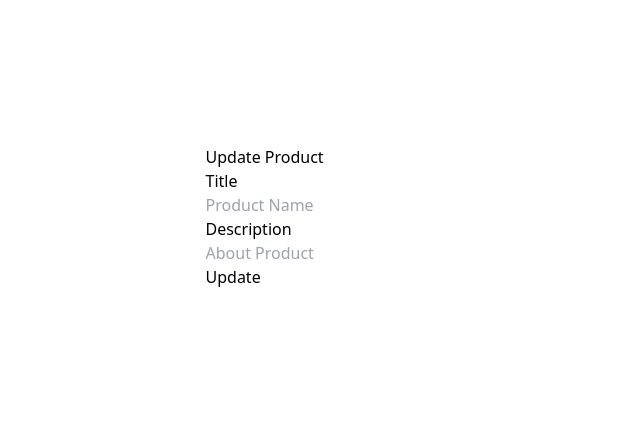
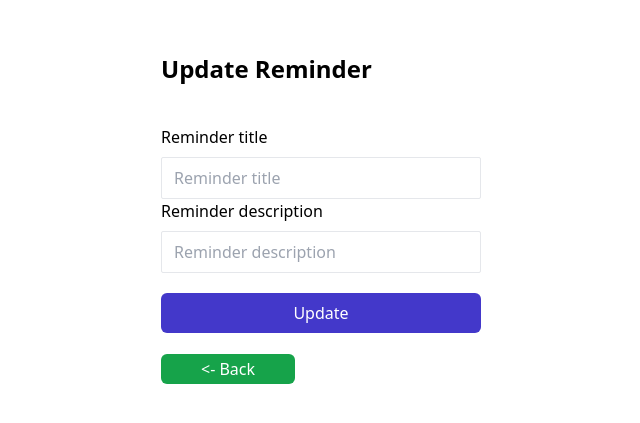
Before and after one commit to Rakesh-99/mern-stack-reminder-frontend, a React (Create React App) app: page /editreminder/1 in a window 1280 px wide. Shown: the part 183-606 px from the top of the page, without its empty margins (319-959 px from the left). Built offline with nearby package versions, Linux system fonts and the light colour scheme; no server answers.

Commit message:
Ui enhancement

```diff
--- a/src/Components/EditReminder/EditReminder.jsx
+++ b/src/Components/EditReminder/EditReminder.jsx
@@ -77,24 +77,24 @@ const EditReminder = () => {
         <>
             <div className="formController" style={{ display: 'flex', justifyContent: 'center', height: '100vh', alignItems: 'center' }}>
                 <form action="">
-                    <h1 style={{ marginTop: '3rem' }}>Update Product</h1>
+                    <h1 className='text-2xl mb-10 font-semibold'>Update Reminder</h1>
                     <div className="formContainer">
 
-                        <div className="sectionOne">
+                        <div className="sectionOne space-y-2">
 
-                            <label htmlFor="">Title</label><br />
-                            <input type="text" placeholder='Product Name' autoComplete='off' name='title' value={getProduct.title} onChange={changeHandle} required /> <br />
+                            <label htmlFor="">Reminder title</label><br />
+                            <input type="text" placeholder='Reminder title' autoComplete='off' name='title' value={getProduct.title} onChange={changeHandle} className='w-80 rounded-sm px-3 py-2 border' required /> <br />
 
-                            <label htmlFor="">Description</label><br />
-                            <input type="text" placeholder='About Product' autoComplete='off' name='description' value={getProduct.description} onChange={changeHandle} required /><br />
+                            <label htmlFor="">Reminder description</label><br />
+                            <input type="text" className='w-80 rounded-sm px-3 py-2 border' placeholder='Reminder description' autoComplete='off' name='description' value={getProduct.description} onChange={changeHandle} required /><br />
 
 
                         </div>
 
                         <div className="sectionTwo">
 
-                            <button type='button' className='addBtn' onClick={updateProduct}>Update</button><br /><br />
-                            <Link to={'/'} className='editBackButton' style={{ textDecoration: 'none', color: '#fff' }}>Back</Link>
+                            <button type='button' className='addBtn w-80 bg-indigo-700 text-white rounded-md py-2 mt-5' onClick={updateProduct}>Update</button><br /><br />
+                            <Link to={'/'} className='editBackButton bg-green-600 text-white py-1 px-10 rounded-md'> {'<- '} Back</Link>
                         </div>
 
                     </div>
--- a/src/Components/ViewReminders/ViewReminders.js
+++ b/src/Components/ViewReminders/ViewReminders.js
@@ -55,15 +55,15 @@ const ViewReminders = () => {
             <Navbar />
             <div className="viewProductSection px-10">
                 <div className="createBtnContainer text-center py-10">
-                    <Link className='createBtn px-2 bg-green-600 text-white rounded-md py-1 ' to={'/createreminder'}>Create Reminder</Link>
+                    <Link className='createBtn px-2 bg-green-600 text-white rounded-md py-2 ' to={'/createreminder'}>Create Reminder</Link>
                 </div>
-                <div className="viewProduct grid grid-cols-1 sm:grid-cols-2 gap-2 md:grid-cols-4">
+                <div className="viewProduct grid grid-cols-1 sm:grid-cols-2 gap-5 md:grid-cols-4">
                     {
                         loading === true ? <div className=''><h1 className='text-xl font-semibold'>Fetching the data from server...</h1> </div> :
                             getData && getData.map((getValue) => {
                                 return (
 
-                                    <div className="showData shadow-xl shadow-violet-300 py-5 px-5 space-y-3" key={getValue._id} >
+                                    <div className="showData hover:scale-105 transition-all shadow-xl shadow-violet-300 py-7 px-3 space-y-3" key={getValue._id} >
                                         <div className='productTitle  view'> <h2 className='font-semibold'>Title : {getValue?.title}</h2></div>
 
 
```
